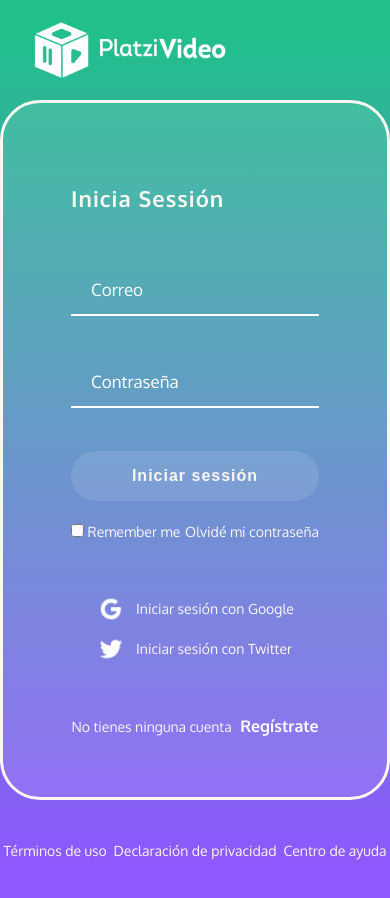
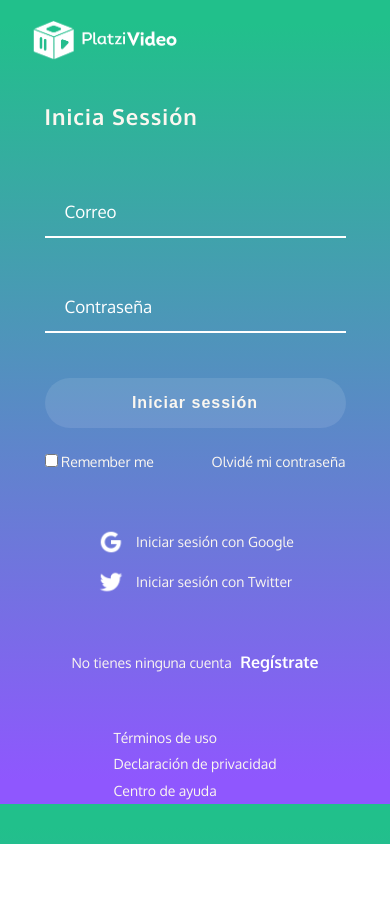
Before and after one commit to TomAtomicDev/platzi-video-project, a plain HTML site: page login.html in a window 390 px wide. After the commit the page ends 844 px from the top, so only its background shows below. Drawn offline with Linux system fonts and the light colour scheme.

Commit message:
Agregué diseño Responsive en 600px

```diff
--- a/login.html
+++ b/login.html
@@ -4,7 +4,7 @@
         <meta charset="UTF-8"/>
         <meta name="description" content="Práctica del curso Frontend Dev" />
         <meta name="robots" content="Index, follow" />
-        <meta name="viewport" contetn="width=device-width, initial-scale=1.0" />
+        <meta name="viewport" content="width=device-width, initial-scale=1.0" />
         <link rel="preconnect" href="https://fonts.googleapis.com">
     <link rel="preconnect" href="https://fonts.gstatic.com" crossorigin>
     <link href="https://fonts.googleapis.com/css2?family=Oxygen:wght@300;400;700&display=swap" rel="stylesheet">
--- a/style-login.css
+++ b/style-login.css
@@ -19,11 +19,12 @@
     display: flex;
     justify-content: space-between;
     height: 100px;
+    width: 100%;
     /* padding: 1rem 3rem 0 2rem;  */
 }
 
 .header__img {
-    width: 20rem;
+    width: 200px;
     margin: 18px 30px;
 }
 
@@ -39,7 +40,7 @@
         flex-direction: column;
         place-content:  center space-around;
         align-items: center;
-    min-height: 700px;
+    max-height: 1000px;
     width: 436px;
     padding: 60px 68px 40px;
     border: 3px solid #FBF7F0;
@@ -71,6 +72,7 @@
     justify-content: space-between;
     width: 100%;
     /* margin-top: 10px; Solo si no uso space-around en el justify content del padre */
+    text-align: center;
 }
 
 .login__container--form  label {
@@ -104,6 +106,7 @@
 
 .login__container--register {
     font-size: 14px;
+    text-align: center;
 }
 
 .login__container--register a {
@@ -177,3 +180,25 @@
 footer a:hover {
     text-decoration: underline;
 }
+
+@media only screen and (max-width: 600px) {
+    .header {
+        height: 80px;
+    }
+    .header img {
+        width: 150px;
+    }
+    .login__container {
+        background-color: transparent;
+        border:none;
+        padding: 0px 25px 30px;
+        width: 90%;
+        min-width: 300px;
+        min-height: 600px;
+    }
+    .footer {
+        height: 80px;
+        flex-direction: column;
+        align-items: flex-start;
+    }
+}
```
